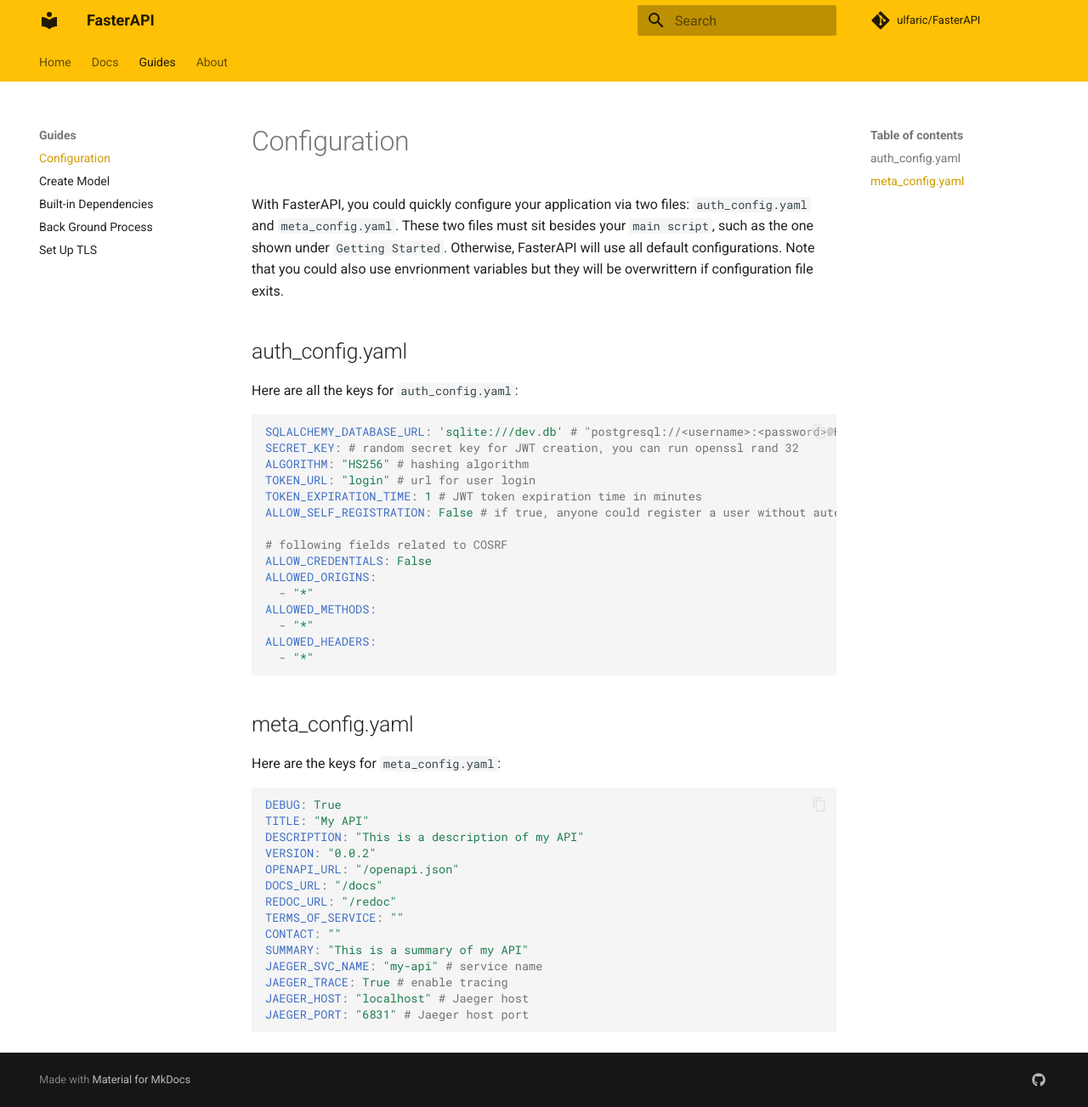
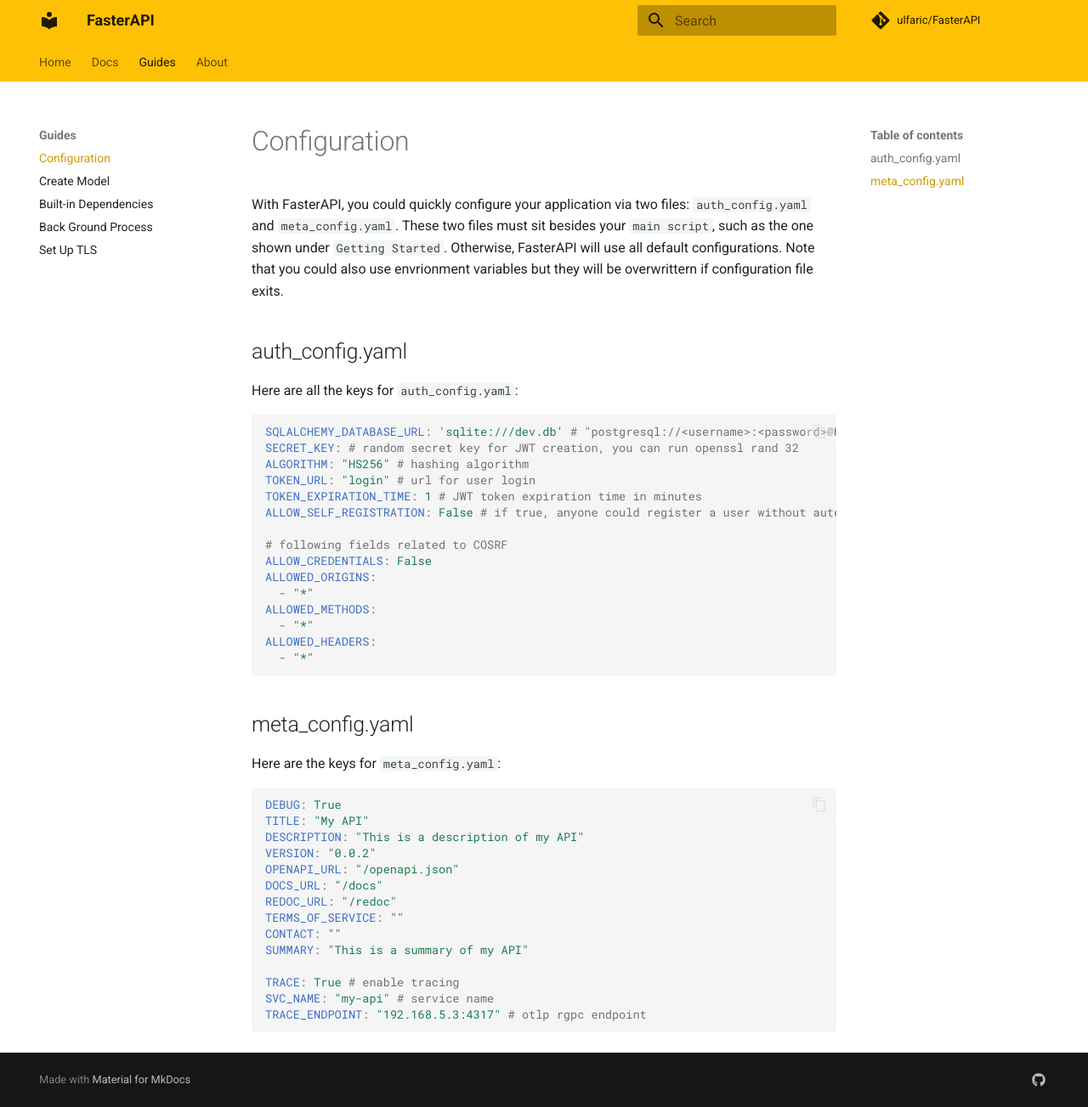
Before and after one commit to ulfaric/FasterAPI, an MkDocs documentation site: the page built from docs/guides/configuration.md, in a window 1280 px wide and 1303 px high. Shown: the whole window at 85% size. Built offline with MkDocs 1.6.1 and Material for MkDocs 9.7.7, drawn with Linux system fonts in a browser that asks for light colours; comment, search, counter and statistics services are not loaded.

Commit message:
updated to use otlp exporter

````diff
--- a/docs/guides/configuration.md
+++ b/docs/guides/configuration.md
@@ -39,8 +39,8 @@
 TERMS_OF_SERVICE: ""
 CONTACT: ""
 SUMMARY: "This is a summary of my API"
-JAEGER_SVC_NAME: "my-api" # service name
-JAEGER_TRACE: True # enable tracing
-JAEGER_HOST: "localhost" # Jaeger host
-JAEGER_PORT: "6831" # Jaeger host port
+
+TRACE: True # enable tracing
+SVC_NAME: "my-api" # service name
+TRACE_ENDPOINT: "192.168.5.3:4317" # otlp rgpc endpoint
 ```
````
Also changed, not shown: meta_config.yaml (+4 -3 lines), pyproject.toml (+7 -7 lines), 2 other files.
